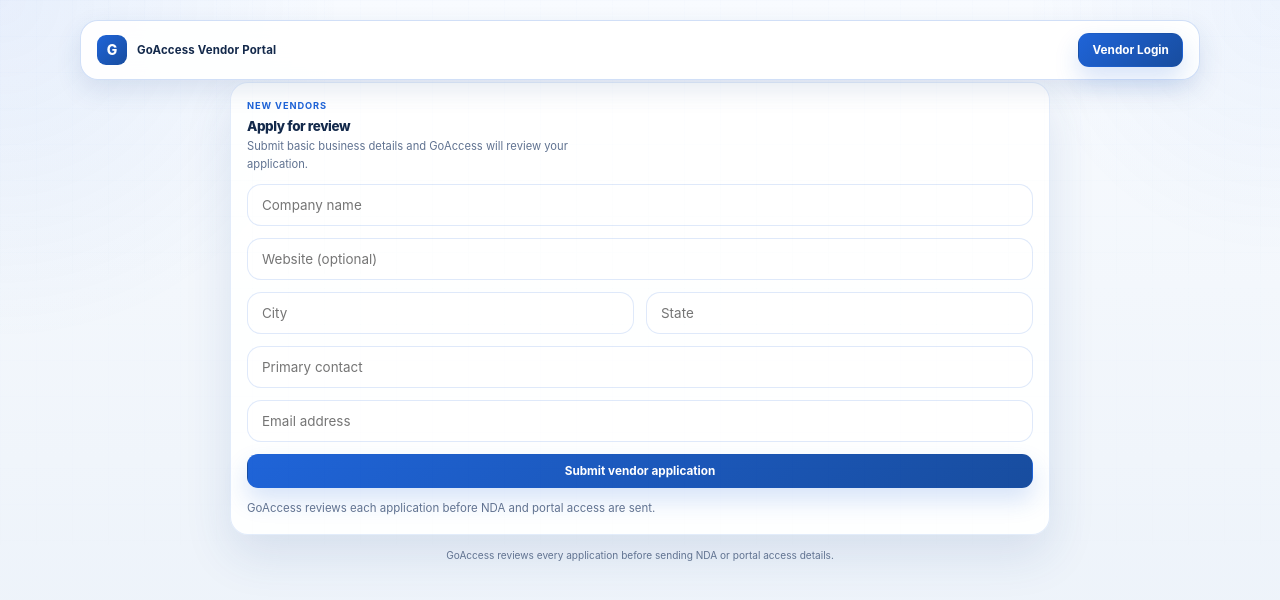
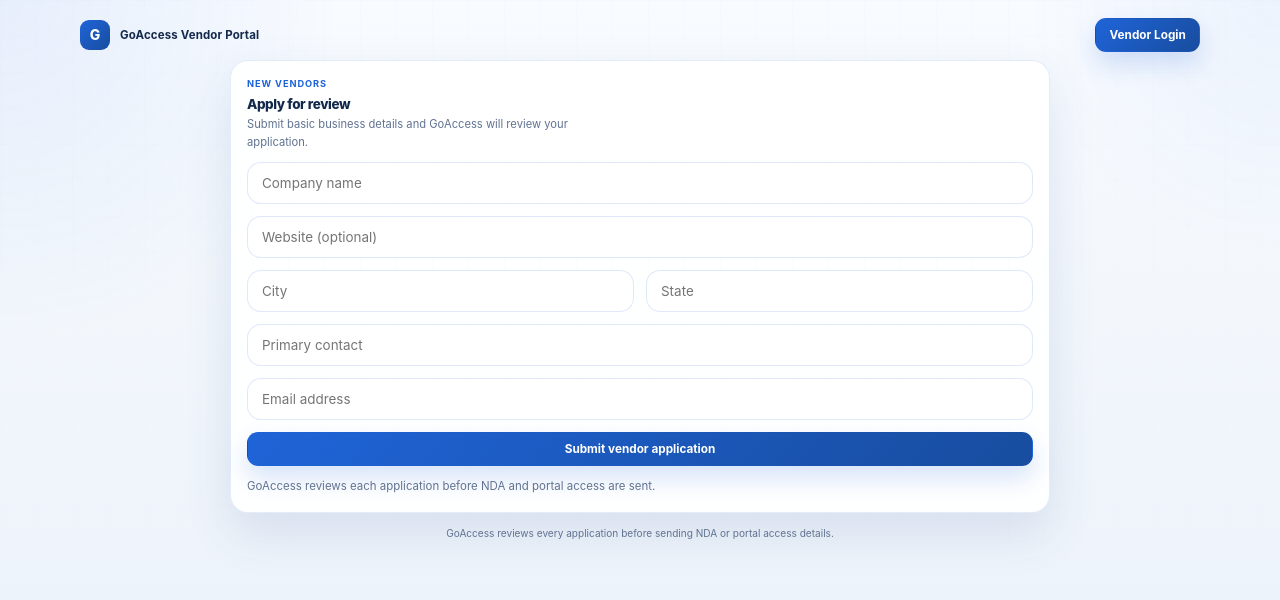
Before and after one commit to Brandonoswalt18-bot/PRM, a Next.js app: page / in a window 1280 px wide. Shown: the top 600 px of the page. Built offline with nearby package versions, Linux system fonts and the light colour scheme.

Commit message:
Lighten public page header chrome

```diff
--- a/app/globals.css
+++ b/app/globals.css
@@ -78,6 +78,17 @@ textarea {
   background: rgba(255, 255, 255, 0.92);
   backdrop-filter: blur(18px);
   box-shadow: 0 10px 26px rgba(37, 78, 140, 0.12);
+}
+
+.topbar-minimal {
+  position: static;
+  margin-top: 18px;
+  padding: 0;
+  border: 0;
+  border-radius: 0;
+  background: transparent;
+  backdrop-filter: none;
+  box-shadow: none;
 }
 
 .brand {
--- a/components/marketing/marketing-page.tsx
+++ b/components/marketing/marketing-page.tsx
@@ -4,7 +4,7 @@ import { DemoRequestForm } from "@/components/marketing/demo-request-form";
 export function MarketingPage() {
   return (
     <div className="site-shell">
-      <header className="topbar topbar-light">
+      <header className="topbar topbar-minimal">
         <Link className="brand brand-light" href="/">
           <span className="brand-mark brand-mark-light">G</span>
           <span className="brand-text">GoAccess Vendor Portal</span>
```
